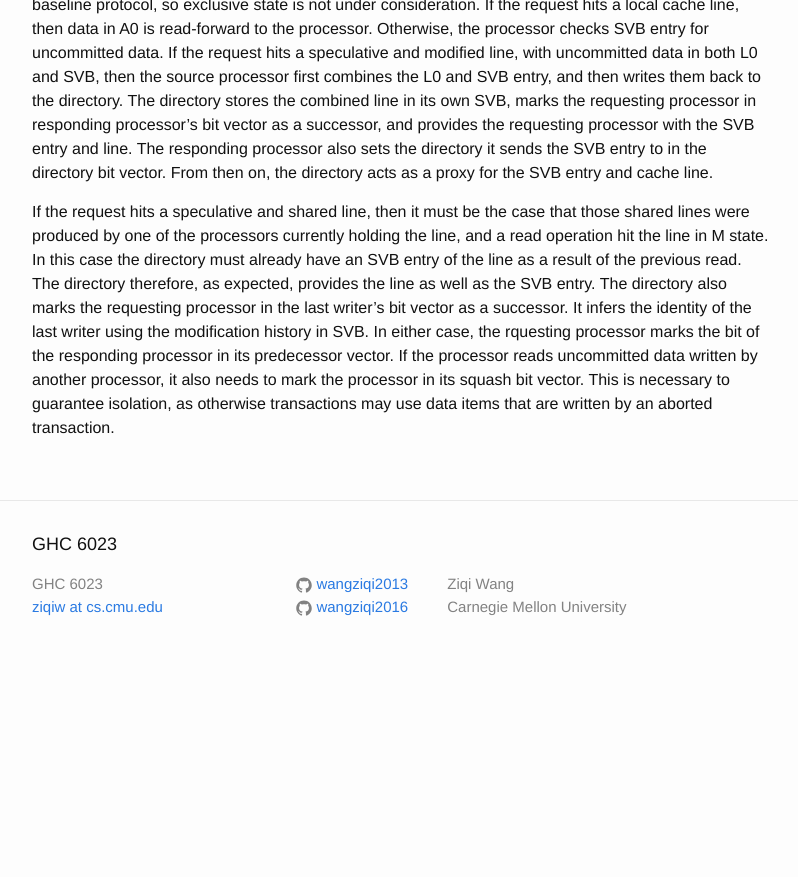
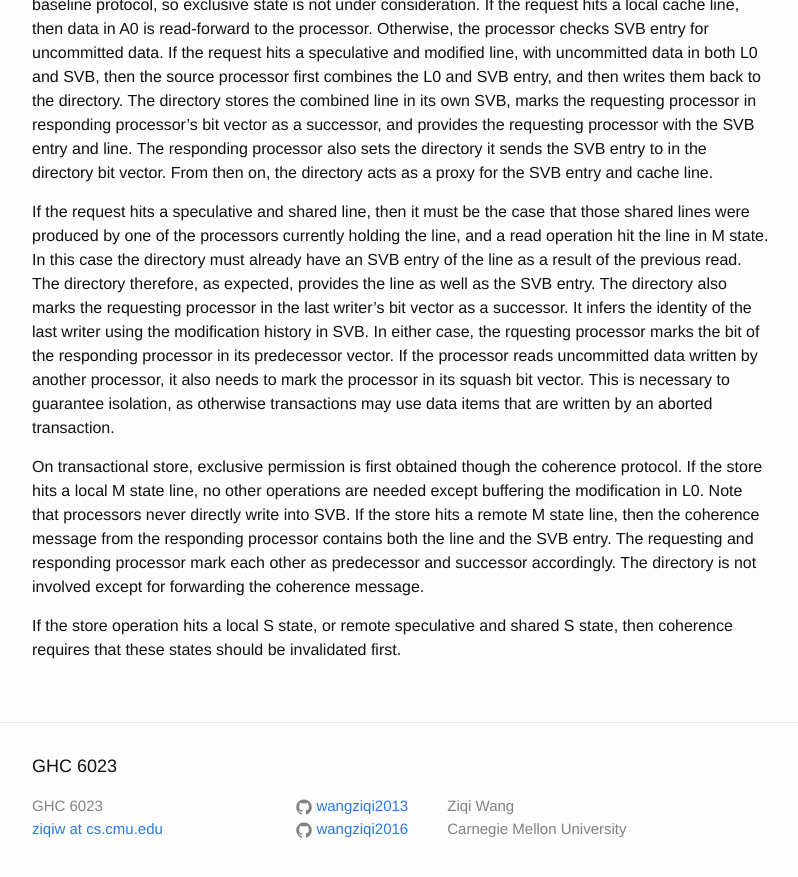
Before and after one commit to wangziqi2013/wangziqi2013.github.io, a Jekyll site: the page built from _posts/2018-06-19-OmniOrder.markdown, in a window 1280 px wide and 900 px high, scrolled down 1942 px. Shown: the top 877 px of the window, without its empty margins (238-1036 px from the left). Built offline with Jekyll 4.4.1, drawn with Linux system fonts in a browser that asks for light colours; before the commit the page ends 2620 px from its top, so only the background shows below that.

Commit message:
Working on store

```diff
--- a/_posts/2018-06-19-OmniOrder.markdown
+++ b/_posts/2018-06-19-OmniOrder.markdown
@@ -82,3 +82,12 @@ In either case, the rquesting processor marks the bit of the responding processo
 processor reads uncommitted data written by another processor, it also needs to mark the processor in its squash bit
 vector. This is necessary to guarantee isolation, as otherwise transactions may use data items that are written by
 an aborted transaction.
+
+On transactional store, exclusive permission is first obtained though the coherence protocol. If the store hits a
+local M state line, no other operations are needed except buffering the modification in L0. Note that processors
+never directly write into SVB. If the store hits a remote M state line, then the coherence message from the responding
+processor contains both the line and the SVB entry. The requesting and responding processor mark each other as predecessor
+and successor accordingly. The directory is not involved except for forwarding the coherence message.
+
+If the store operation hits a local S state, or remote speculative and shared S state, then coherence requires that
+these states should be invalidated first.
```
